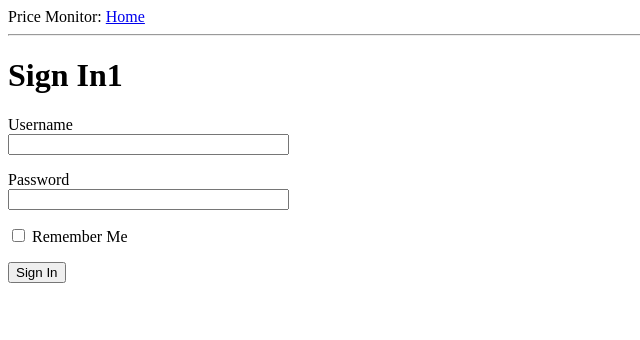
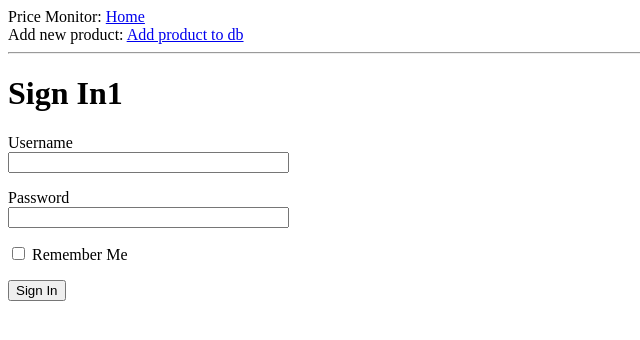
Before and after one commit to dkage/price_monitor, a Flask app: page /login in a window 1280 px wide. Shown: the top 340 px of the page, without its empty margins (0-640 px from the left). Run offline with Flask 2, Linux system fonts and the light colour scheme.

Commit message:
Add new html, add rest of form class, add link to home

```diff
--- a/app/forms.py
+++ b/app/forms.py
@@ -11,4 +11,9 @@ class LoginForm(FlaskForm):
 
 
 class NewProduct(FlaskForm):
-    product_name = StringField('ProductName', validators=[DataRequired()])
+    product_name = StringField('Product name', validators=[DataRequired()])
+    product_type = StringField('Type of product')  # TODO change this to a select with categories later
+    kabum_link = StringField('Kabum product URL (full link)')
+    pichau_link = StringField('Pichau product URL (full link)')
+    terabyte_link = StringField('Terabyte product URL (full link)')
+    submit = SubmitField("ADD")
--- a/app/routes.py
+++ b/app/routes.py
@@ -1,6 +1,7 @@
 from flask import render_template, flash, redirect, send_from_directory
 from app.flask_app import *
 from app.forms import *
+from functions import *
 
 
 user = 'Test'  # TODO remove placeholder
@@ -39,4 +40,4 @@ def add_product():
     if form.validate_on_submit():
         print(form.product_name)
         # TODO return to function that adds to database
-    return render_template('product.html', title='Add new product to monitor', form=form)
+    return render_template('add_product.html', title='Add new product to monitor', form=form)
--- a/app/templates/base.html
+++ b/app/templates/base.html
@@ -8,6 +8,7 @@
 </head>
 <body>
 <div>Price Monitor: <a href="/index">Home</a></div>
+<div>Add new product: <a href="/add_product">Add product to db</a></div>
 <hr>
 
 {% with messages = get_flashed_messages() %}
@@ -20,6 +21,7 @@
 {% endif %}
 {% endwith %}
 
+{# Display block content on extend call #}
 {% block content %}{% endblock %}
 
 </body>
```
Also changed, not shown: app/templates/add_product.html (added, +17 -0 lines).
